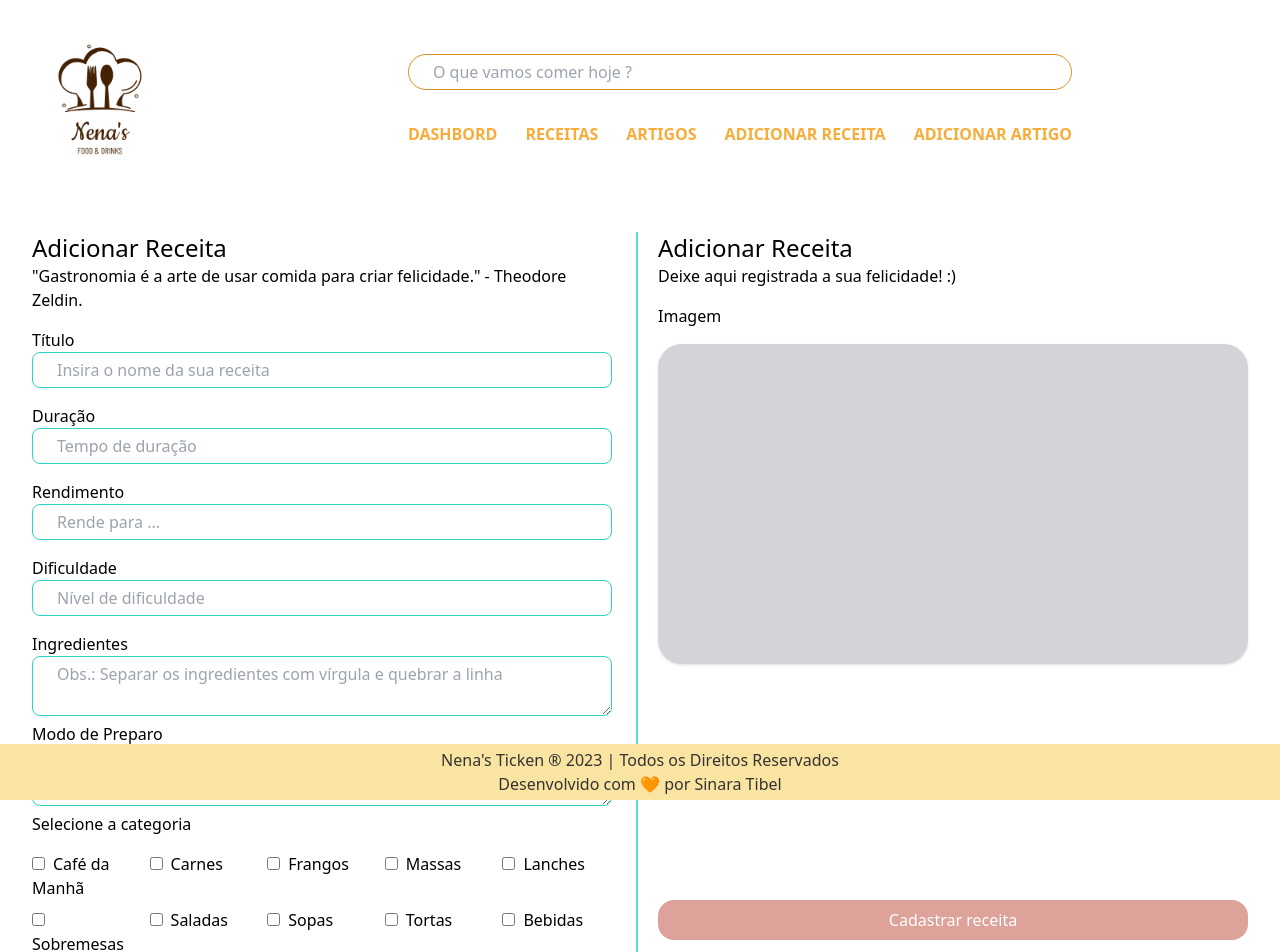
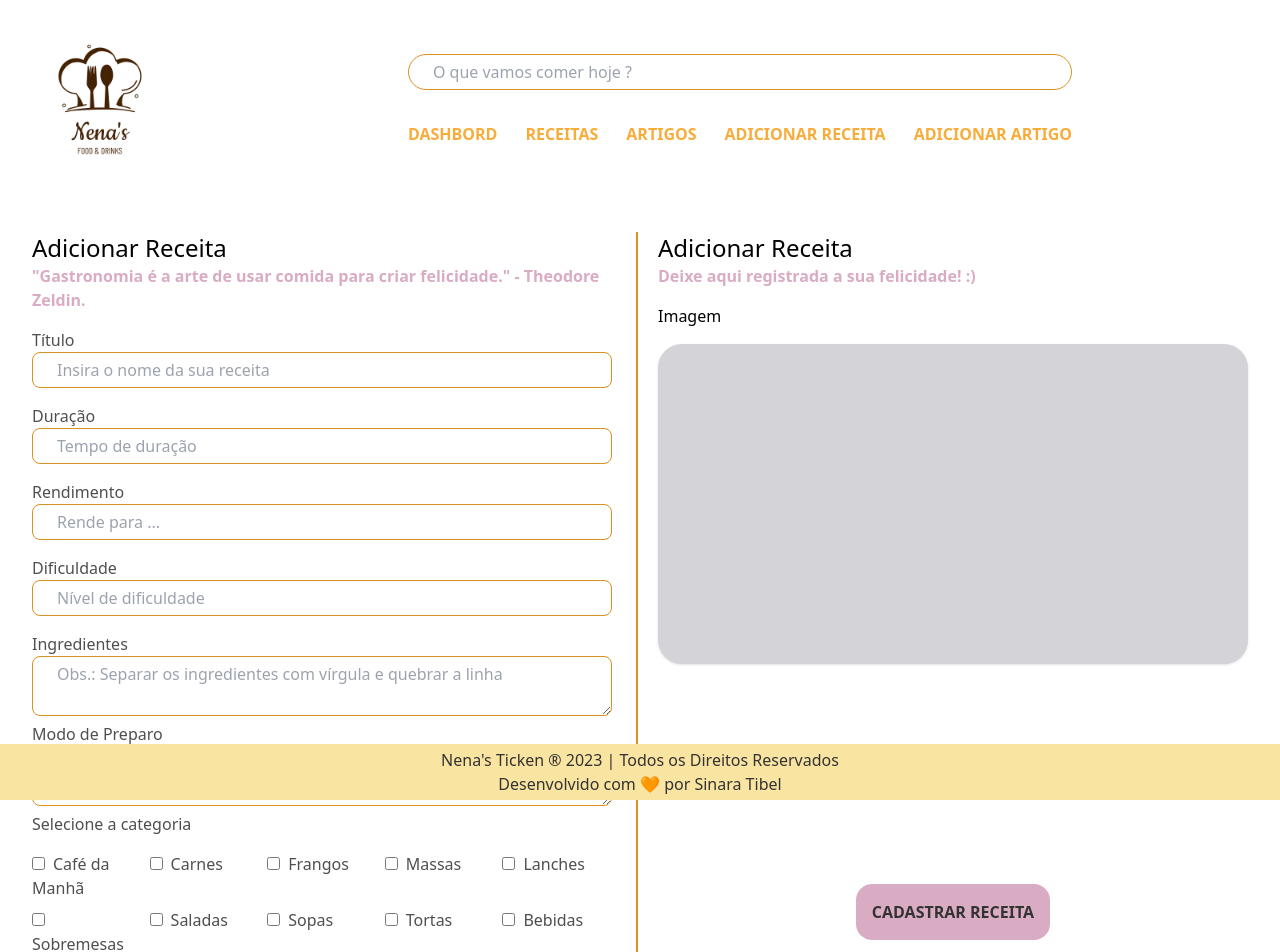
Before and after one commit to SinaraMoura/nenaskitchen, a Next.js app: page /create-recipe in a window 1280 px wide. Shown: the top 952 px of the page. Built offline with nearby package versions, Linux system fonts and the light colour scheme.

Commit message:
estilizando página de criar receitas

```diff
--- a/src/app/(pages)/create-recipe/page.tsx
+++ b/src/app/(pages)/create-recipe/page.tsx
@@ -68,12 +68,12 @@ export default function CreateRecipes() {
         <div className="container m-auto">
             <form onSubmit={handleSubmit(onSubmit)}>
                 <div className="grid md:grid-cols-2 gap-1 grid-cols-1 p-8">
-                    <div className="mb-4 pr-6 border-r-2 border-[#61D9DE] ">
+                    <div className="mb-4 pr-6 border-r-2 border-color-secundary-1 ">
                         <div className="mb-4">
                             <p className="text-blue text-2xl font-medium">
                                 Adicionar Receita
                             </p>
-                            <p className=" text-blue text-base font-light">
+                            <p className=" text-backing-color-3 text-base font-semibold">
                                 "Gastronomia é a arte de usar comida para criar felicidade." - Theodore Zeldin.
                             </p>
 
@@ -104,28 +104,28 @@ export default function CreateRecipes() {
                             {...register('difficulty')}
                         />
 
-                        <label className="mb-4 text-blue font-medium">Ingredientes</label>
+                        <label className="mb-4 text-blue text-scale-gray-6 font-medium">Ingredientes</label>
                         <textarea
-                            className="w-full px-6 py-[5px] bg-white rounded-lg border border-teal-400"
+                            className="w-full font-medium text-scale-gray-6 px-6 py-[5px] bg-white rounded-lg border border-color-secundary-1"
                             title="Ingredientes"
                             placeholder="Obs.: Separar os ingredientes com vírgula e quebrar a linha"
                             {...register('ingredients')}
                         />
 
-                        <label className="mb-4 text-blue font-medium">Modo de Preparo</label>
+                        <label className="mb-4 text-scale-gray-6 font-medium">Modo de Preparo</label>
                         <textarea
-                            className="w-full px-6 py-[5px] bg-white rounded-lg border border-teal-400"
+                            className="w-full px-6 py-[5px] text-scale-gray-6 font-medium bg-white rounded-lg border border-color-secundary-1"
                             title="Mode de Preparo"
                             placeholder="Obs.: Separar as etapas com vírgula e quebrar a linha"
                             {...register('preparation')}
                         />
 
-                        <p className=" text-blue text-base font-medium mb-4">
+                        <p className=" text-scale-gray-6 text-base font-medium mb-4">
                             Selecione a categoria
                         </p>
                         <div className="grid grid-cols-5 gap-2">
                             {categories.elastic.map((categories) => (
-                                <div className="text-blue" key={categories.id}>
+                                <div className="text-scale-gray-6" key={categories.id}>
                                     <input
                                         type="checkbox"
                                         className="mr-2 "
@@ -139,7 +139,7 @@ export default function CreateRecipes() {
                     </div>
                     <div className=" mb-4 ml-4">
                         <p className="text-blue text-2xl font-medium">Adicionar Receita</p>
-                        <p className=" text-blue text-base font-light">
+                        <p className="text-backing-color-3 text-base font-semibold">
                             Deixe aqui registrada a sua felicidade! :)
                         </p>
                         <div className="h-[90%] flex flex-col place-content-between">
--- a/src/app/components/Form/Button.tsx
+++ b/src/app/components/Form/Button.tsx
@@ -5,8 +5,8 @@ interface IButtonProps {
 
 export const Button = ({ title, className }: IButtonProps) => {
     return (
-        <div className={`flex items-center justify-center w-full text-white`}>
-            <button className={`bg-brown-primary rounded-2xl px-4 py-2  w-full ${className}`}>
+        <div className={`flex items-center justify-center w-full text-scale-gray-7`}>
+            <button className={`bg-backing-color-3 rounded-2xl px-4 font-bold py-4 uppercase ${className}`}>
                 {title}
             </button>
         </div>
--- a/src/app/components/Form/Input.tsx
+++ b/src/app/components/Form/Input.tsx
@@ -13,10 +13,10 @@ export const InputBase: ForwardRefRenderFunction<
 > = ({ placeholder, type, title, className, ...rest }, ref) => {
 
     return (
-        <div className={`mb-4 text-blue font-medium ${className}`}>
+        <div className={`mb-4 text-scale-gray-6 font-medium ${className}`}>
             <label>{title}</label>
             <input
-                className={`w-full px-6 py-[5px] bg-white rounded-lg border border-teal-400  `}
+                className={`w-full px-6 py-[5px] bg-white rounded-lg border border-color-secundary-1  `}
                 type={type}
                 placeholder={placeholder}
                 ref={ref}
```
